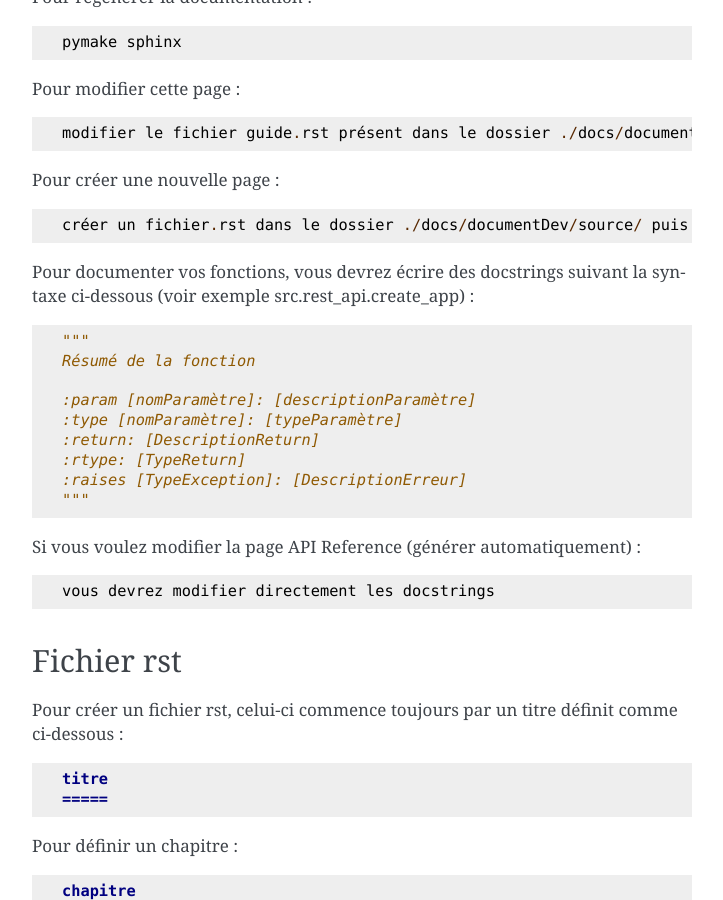
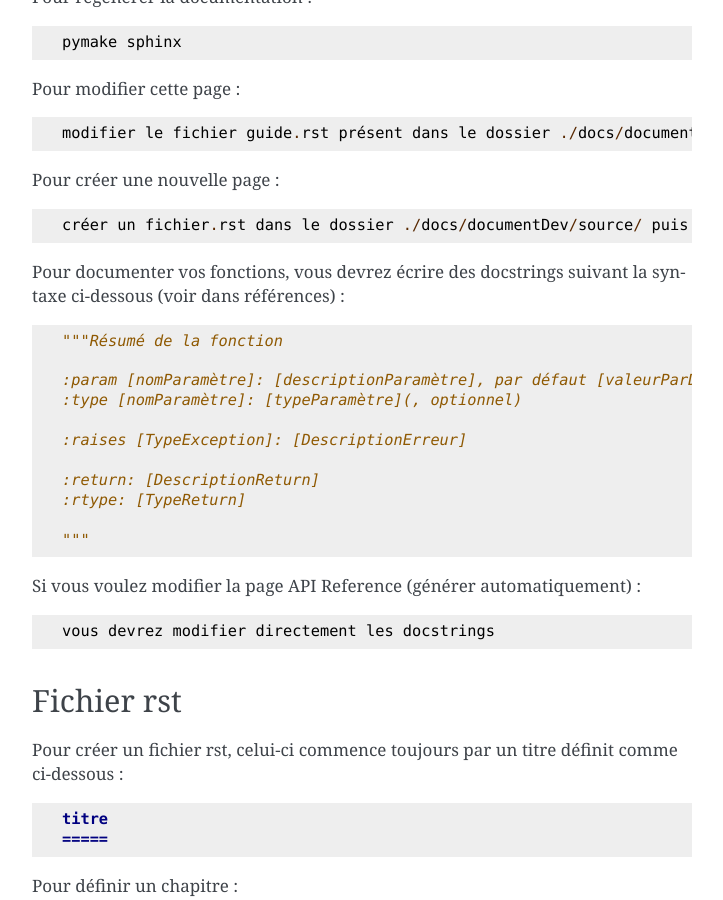
Before and after one commit to DUT-Info-Montreuil/SAE-5.A-Back-EDT-APP-FABJM, a Sphinx documentation site: the page built from app/back/docs/documentDev/source/guide.rst, in a window 1280 px wide and 900 px high, scrolled down 1443 px. Shown: the whole window, without its empty margins (388-1111 px from the left). Built offline with Sphinx 7.4.7, drawn with Linux system fonts in a browser that asks for light colours; some of the changed text lies outside the part shown.

Commit message:
Ajustement documentation

```diff
--- a/app/back/docs/documentDev/source/guide.rst
+++ b/app/back/docs/documentDev/source/guide.rst
@@ -83,18 +83,20 @@ Pour créer une nouvelle page  :
 
 	créer un fichier.rst dans le dossier ./docs/documentDev/source/ puis ajouter le dans "l'arbre" du fichier index.rst présent dans le même répertoire.
 
-Pour documenter vos fonctions, vous devrez écrire des docstrings suivant la syntaxe ci-dessous (voir exemple src.rest_api.create_app) :
+Pour documenter vos fonctions, vous devrez écrire des docstrings suivant la syntaxe ci-dessous (voir dans références) :
 
 .. code-block:: python
 
-	"""
-	Résumé de la fonction
+	"""Résumé de la fonction
 
-	:param [nomParamètre]: [descriptionParamètre]
-	:type [nomParamètre]: [typeParamètre]
+	:param [nomParamètre]: [descriptionParamètre], par défaut [valeurParDefaut]
+	:type [nomParamètre]: [typeParamètre](, optionnel)
+
+	:raises [TypeException]: [DescriptionErreur]
+
 	:return: [DescriptionReturn]
 	:rtype: [TypeReturn]
-	:raises [TypeException]: [DescriptionErreur]
+
 	"""
 
 
```
Also changed, not shown: other parts of app/back/docs/documentDev/source/guide.rst (+1 -0 lines), 2 other files.
